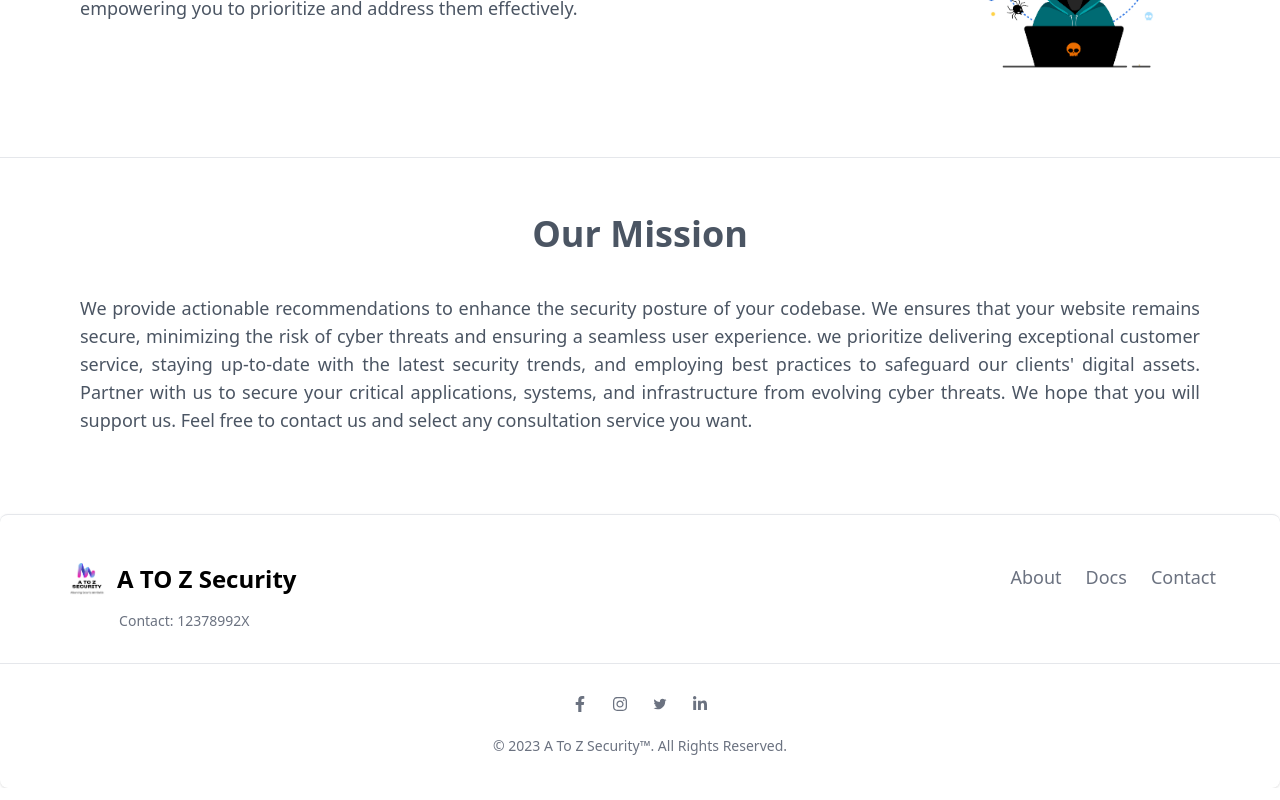
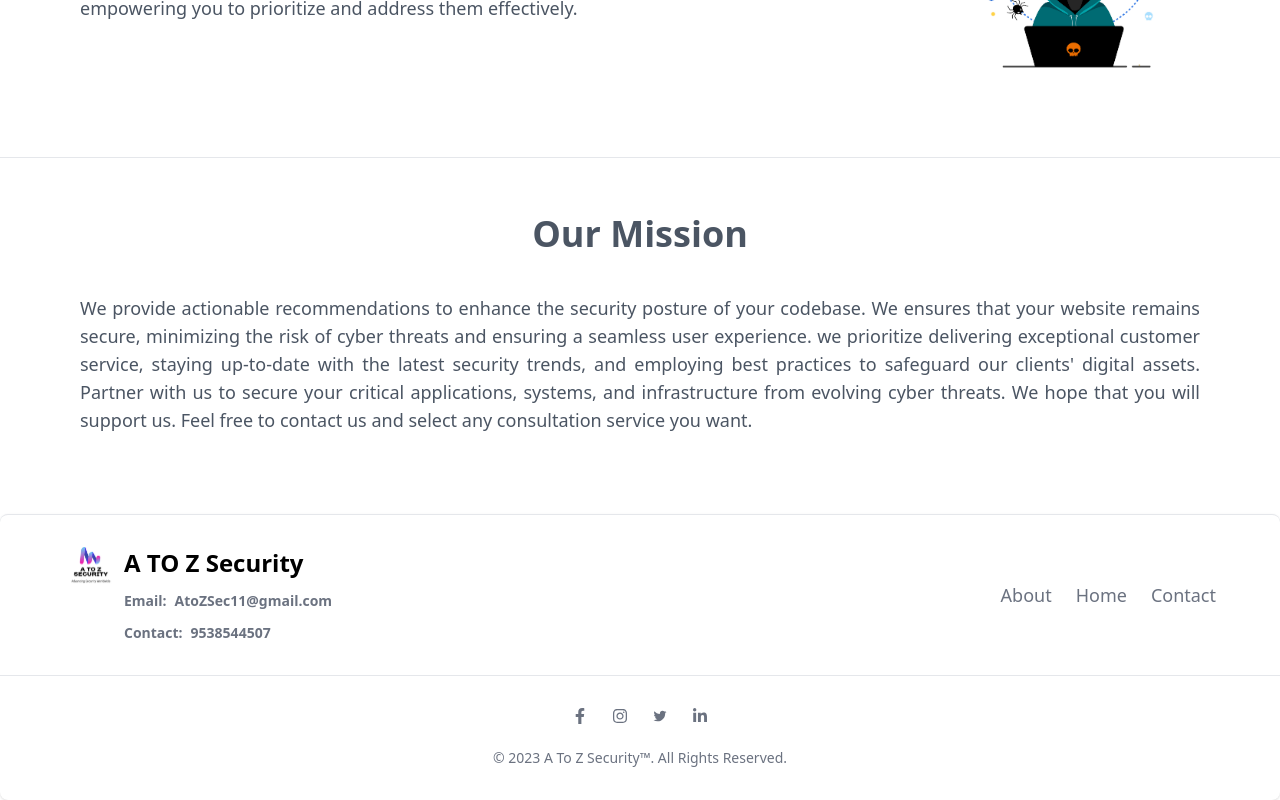
Before and after one commit to Pulkit95700/Docs-Project, a React (Create React App) app: page /about in a window 1280 px wide. Shown: the part 1716-2516 px from the top of the page. Built offline with nearby package versions, Linux system fonts and the light colour scheme.

Commit message:
done most changes

```diff
--- a/src/components/Footer.js
+++ b/src/components/Footer.js
@@ -8,22 +8,30 @@ const Footer = () => {
   return (
     <footer class="bg-white rounded-lg shadow border-t">
       <div class="w-full md:py-8">
-        <div class="md:px-16 sm:flex sm:items-center sm:justify-between text-center">
-          <div className="flex flex-col">
+        <div class="md:px-16 sm:flex sm:items-center sm:justify-between text-center ">
+          <div className="flex flex-col md:flex-row items-center md:items-start pt-4 md:pt-0">
+            <img src={LogoImg} class="mr-3 w-12 " alt="Flowbite Logo" />
+            <div className="flex gap-3 flex-col items-center md:items-start">
               <Link
                 to={"/"}
-              class="flex flex-col sm:flex-row sm:gap-0 gap-2  items-center mb-4 sm:mb-0 py-4 md:py-auto w-full sm:w-auto justify-center sm:justify-start"
+                class="flex flex-col sm:flex-row sm:gap-0 items-center sm:mb-0 md:py-auto w-full sm:w-auto justify-center sm:justify-start"
               >
-              <img src={LogoImg} class="h-8 mr-3" alt="Flowbite Logo" />
                 <span class="self-center text-2xl font-semibold whitespace-nowrap dark:text-white">
                   A TO Z Security
                 </span>
               </Link>
-            <p className="md:ml-2 -mt-4 sm:mt-0 text-sm text-gray-500">
-              Contact: 12378992X
+
+              <p class="text-sm text-gray-500 dark:text-gray-400 font-semibold flex gap-2">
+                <span className="font-semibold hidden md:block">Email:</span>{" "}
+                AtoZSec11@gmail.com
+              </p>
+              <p class="text-sm text-gray-500 dark:text-gray-400 font-semibold flex gap-2">
+                <span className="font-semibold hidden md:block">Contact:</span> 9538544507
               </p>
             </div>
-          <ul class="flex flex-wrap self-start mt-4 items-center text-lg mb-6 font-medium text-gray-500 sm:mb-0 dark:text-gray-400 sm:w-auto justify-center sm:justify-start">
+          </div>
+          <div class="flex flex-col md:w-auto w-full items-center mt-4 md:mt-0 sm:flex-row sm:gap-8 gap-4 justify-center">
+            <ul class="flex w-full  flex-wrap self-start  items-center text-lg mb-6 font-medium text-gray-500 sm:mb-0 dark:text-gray-400 sm:w-auto justify-center sm:justify-start">
               <li>
                 <Link to={"/about"} class="mr-4 hover:underline md:mr-6 ">
                   About
@@ -31,7 +39,7 @@ const Footer = () => {
               </li>
               <li>
                 <Link to="/" class="mr-4 hover:underline md:mr-6">
-                Docs
+                  Home
                 </Link>
               </li>
               <li>
@@ -40,6 +48,7 @@ const Footer = () => {
                 </Link>
               </li>
             </ul>
+          </div>
         </div>
         <hr class="my-6 border-gray-200 sm:mx-auto dark:border-gray-700 lg:my-8 " />
         <div class="flex flex-col items-center justify-center my-6 md:flex-row ">
```
Lines whose indentation alone changed are shown as unchanged.
